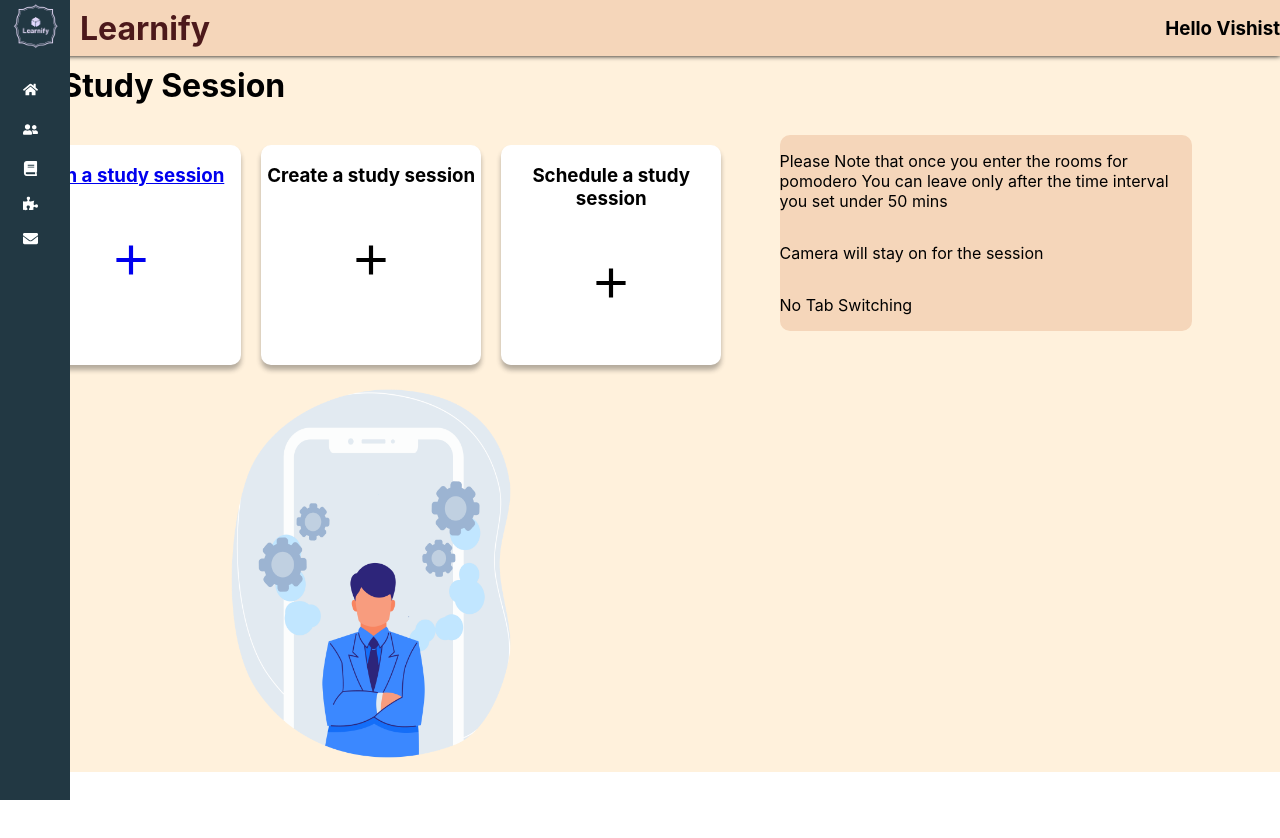
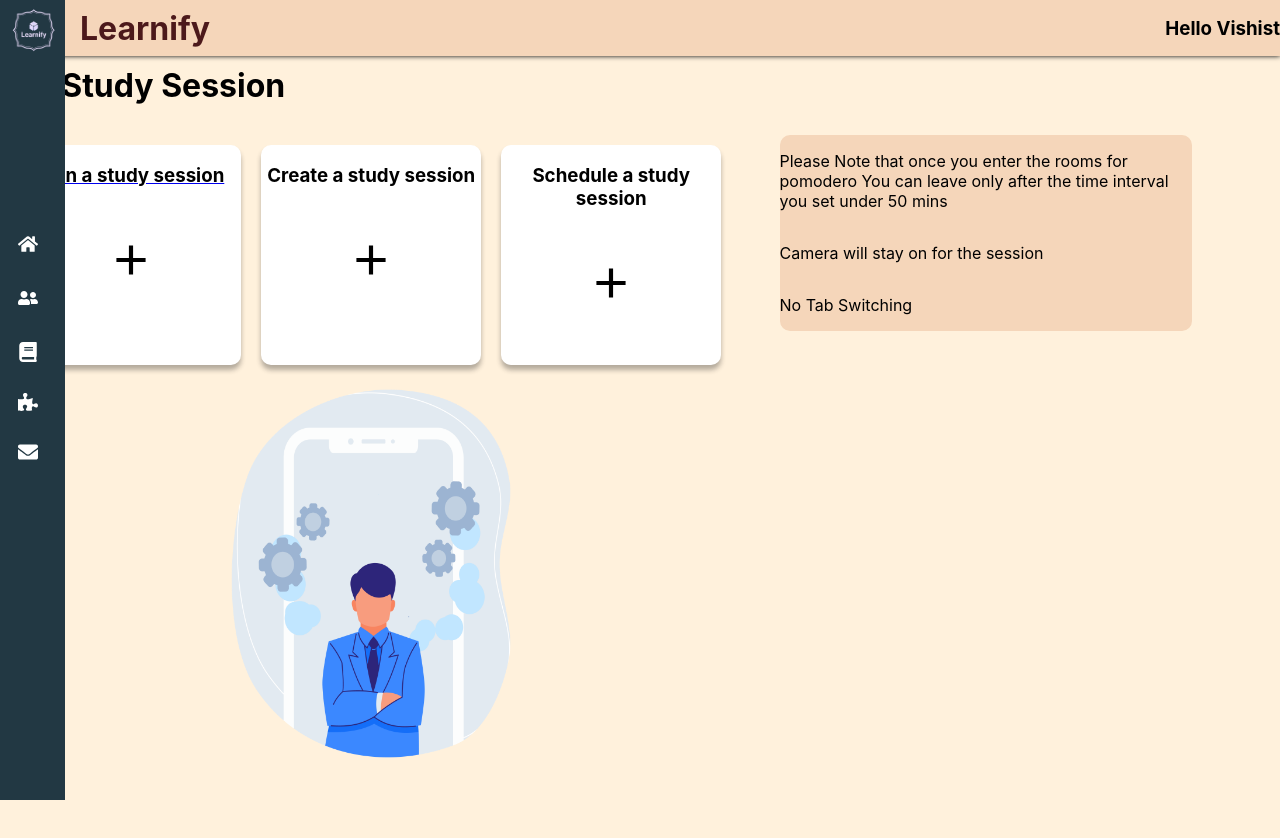
Before and after one commit to VishistB/Snickers, a React (Create React App) app in the folder client/: page /home in a window 1280 px wide. Shown: the top 838 px of the page. Before the commit the page ends 800 px from the top, so only its background shows below. Built offline with nearby package versions, Linux system fonts and the light colour scheme; what agora-rtc-sdk-ng would draw is missing.

Commit message:
improved UI overflow issues

```diff
--- a/client/src/App.js
+++ b/client/src/App.js
@@ -27,7 +27,8 @@ function App() {
                     <Route path="/StudySession" element={<><Navbar/>
                 <Topnav/><StudySession/></>} />
                     <Route path="/Vidcall" element={<Vidcall/>} />
-                    <Route path="/Login" element={<Login/>} />
+                    <Route path="/Login" element={<><Navbar/>
+                <Topnav/><Login/></>} />
                     <Route path="/t" element={<Register/>} />
                 </Routes>
             </Router>
--- a/client/src/components/Navbar/Navbar.js
+++ b/client/src/components/Navbar/Navbar.js
@@ -7,7 +7,7 @@ import { Link } from "react-router-dom";
 const Navbar = () => {
   return (
     <nav className={styles.navbar}>
-      <img src={logo} style={{width:"52px", margin:"0 auto"}}/>
+      <img src={logo} style={{width:"50px", margin:"5px auto"}}/>
       <ul className={styles.navbarnav}>
         <li className={styles.navitem}>
           <a href="#" className={styles.navlink}>
--- a/client/src/components/Navbar/navbar.module.css
+++ b/client/src/components/Navbar/navbar.module.css
@@ -2,7 +2,7 @@
     display: flex;
     flex-direction: column;
     background-color: #223843;
-    width: 70px;
+    width: 65px;
     height: 100%;
     position: fixed;
     top: 0;
@@ -14,13 +14,16 @@
     z-index: 10;
   }
   .navicon{
-    font-size: 15px;
-    margin: 0 auto;
+    font-size: 20px;
+    margin: 5px auto;
     color: #fff;
+  }
+  .navicon:hover{
+    color: rgba(221, 161, 94, 1);
   }
   .navbarnav {
     list-style: none;
-    margin: 10px 0 0 0;
+    margin: 150px 0 0 0;
     padding: 0;
   }
 
@@ -38,9 +41,9 @@
     border-radius: 10px;
   }
 
-  .navlink:hover {
+  /* .navlink:hover {
     background-color: #333;
-  }
+  } */
 
   .linktext {
     margin-left: 10px;
--- a/client/src/components/Studysession/studysession.module.css
+++ b/client/src/components/Studysession/studysession.module.css
@@ -1,8 +1,5 @@
 .stusessionwrap{
-    /* display: flex;
-    flex-direction: column; */
-    /* width: 96vw; */
-    /* height: 100vw; */
+    height: 100vw;
     /* margin: 7vh 0 0 4vw; */
     background: #FFF1DC;
 }
@@ -40,7 +37,14 @@
     margin: 10px 10px;
     border-radius: 10px;
     box-shadow: rgba(30, 29, 29, 0.334) 0px 5px 5px;
+    color: black;
+    text-decoration: none;
+    transition: all 0.5s;
 }
+.joinbox:hover{
+    box-shadow: rgba(30, 29, 29, 0.334) 5px 10px 5px;
+}
+
 .righthalf{
     width: 46vw;
     height: 80%;
```
